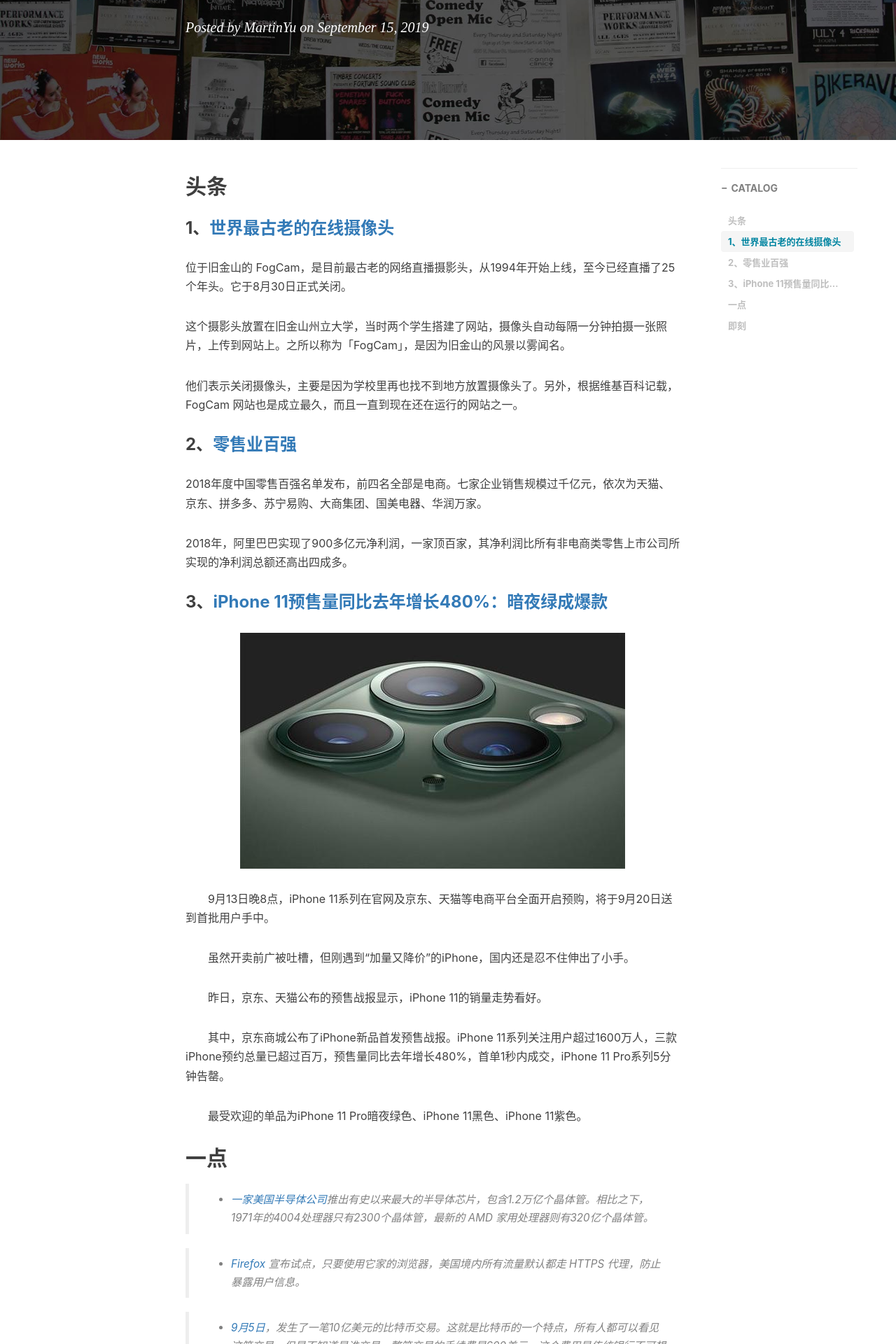
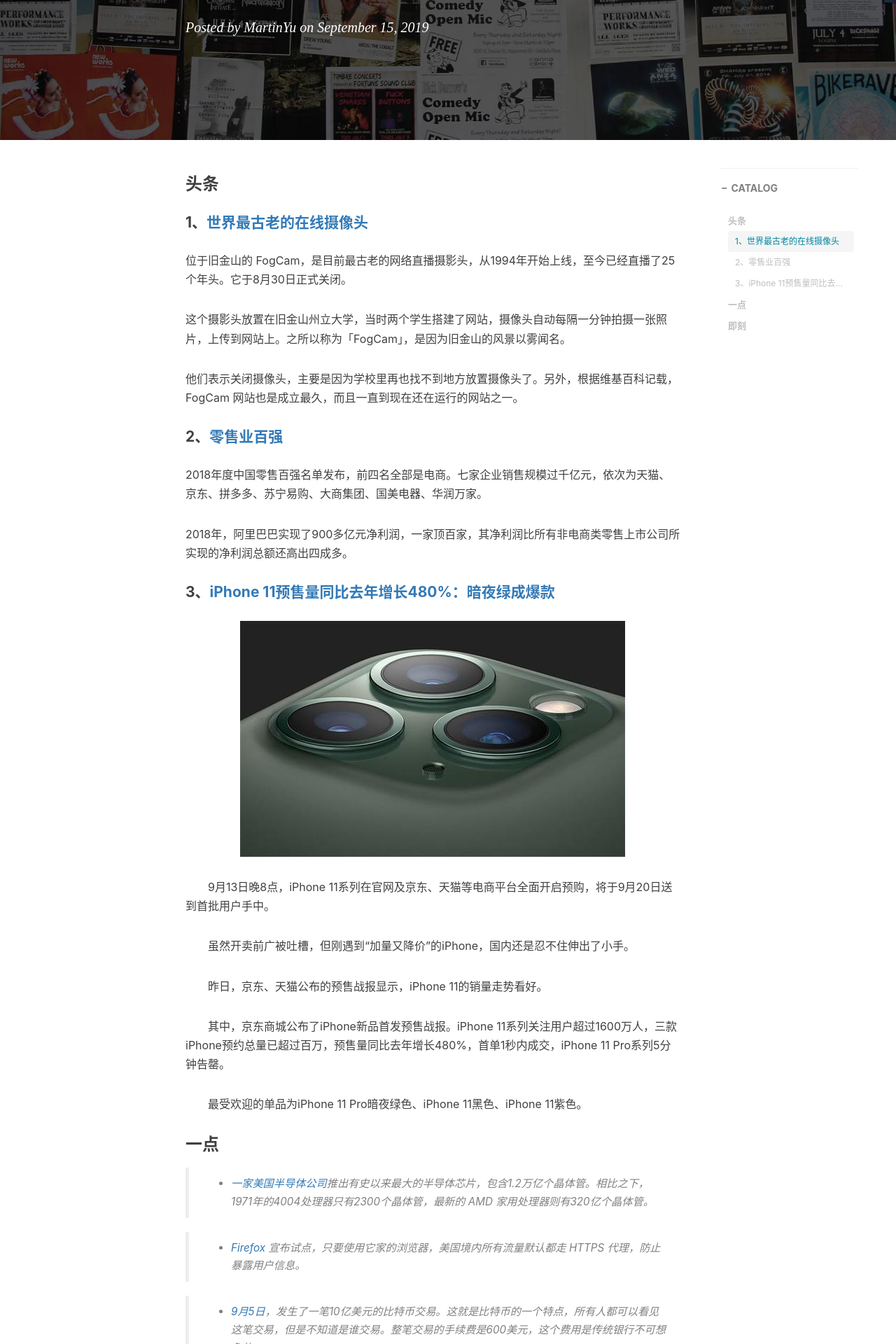
Before and after one commit to martinyuzu/martinyuzu.github.io, a Jekyll site: the page built from _posts/2019-09-15- 20190915本周资讯.md, in a window 1280 px wide. Shown: the part 323-2243 px from the top of the page at 70% size. Built offline with Jekyll 4.4.1, drawn with Linux system fonts in a browser that asks for light colours; nearby versions of some CDN libraries; comment, search, counter and statistics services are not loaded.

Commit message:
By MartinYu

```diff
--- a/_posts/2019-09-15- 20190915本周资讯.md
+++ b/_posts/2019-09-15- 20190915本周资讯.md
@@ -13,9 +13,9 @@ tags:
     - Iphone
 ---
 
-## 头条
+### 头条
 
-### 1、[世界最古老的在线摄像头](https://www.techbang.com/posts/72302-the-worlds-oldest-webcam-has-announced-it-will-be-permanently-closed-at-the-end-of-this-month-after-25-years-of-filming)
+#### 1、[世界最古老的在线摄像头](https://www.techbang.com/posts/72302-the-worlds-oldest-webcam-has-announced-it-will-be-permanently-closed-at-the-end-of-this-month-after-25-years-of-filming)
 
 位于旧金山的 FogCam，是目前最古老的网络直播摄影头，从1994年开始上线，至今已经直播了25个年头。它于8月30日正式关闭。
 
@@ -23,13 +23,13 @@ tags:
 
 他们表示关闭摄像头，主要是因为学校里再也找不到地方放置摄像头了。另外，根据维基百科记载，FogCam 网站也是成立最久，而且一直到现在还在运行的网站之一。
 
-### 2、[零售业百强](https://m.21jingji.com/article/20190908/herald/1e163c343f886b98235156e60f147cb8.html)
+#### 2、[零售业百强](https://m.21jingji.com/article/20190908/herald/1e163c343f886b98235156e60f147cb8.html)
 
 2018年度中国零售百强名单发布，前四名全部是电商。七家企业销售规模过千亿元，依次为天猫、京东、拼多多、苏宁易购、大商集团、国美电器、华润万家。
 
 2018年，阿里巴巴实现了900多亿元净利润，一家顶百家，其净利润比所有非电商类零售上市公司所实现的净利润总额还高出四成多。
 
-### 3、[iPhone 11预售量同比去年增长480%：暗夜绿成爆款](https://news.mydrivers.com/1/646/646286.htm)
+#### 3、[iPhone 11预售量同比去年增长480%：暗夜绿成爆款](https://news.mydrivers.com/1/646/646286.htm)
 
 ![eb14-iepyyhi7695971](/martinyuzu.github.io/img/eb14-iepyyhi7695971.jpg)
 
@@ -43,7 +43,7 @@ tags:
 
 　　最受欢迎的单品为iPhone 11 Pro暗夜绿色、iPhone 11黑色、iPhone 11紫色。
 
-## 一点
+### 一点
 
 > - [一家美国半导体公司](https://venturebeat.com/2019/08/19/cerebras-systems-unveils-a-record-1-2-trillion-transistor-chip-for-ai/)推出有史以来最大的半导体芯片，包含1.2万亿个晶体管。相比之下，1971年的4004处理器只有2300个晶体管，最新的 AMD 家用处理器则有320亿个晶体管。
 
@@ -53,7 +53,7 @@ tags:
 
 > - [印度月球车](https://tech.qq.com/a/20190907/000148.htm)首次登陆月球，结果距离月球表面2公里时失去联系，控制中心都傻了，就这样全国直播出去了。今年4月份，以色列月球车登陆也失败，看来这件事很不容易。
 
-## 即刻
+### 即刻
 
 1、
 
```
